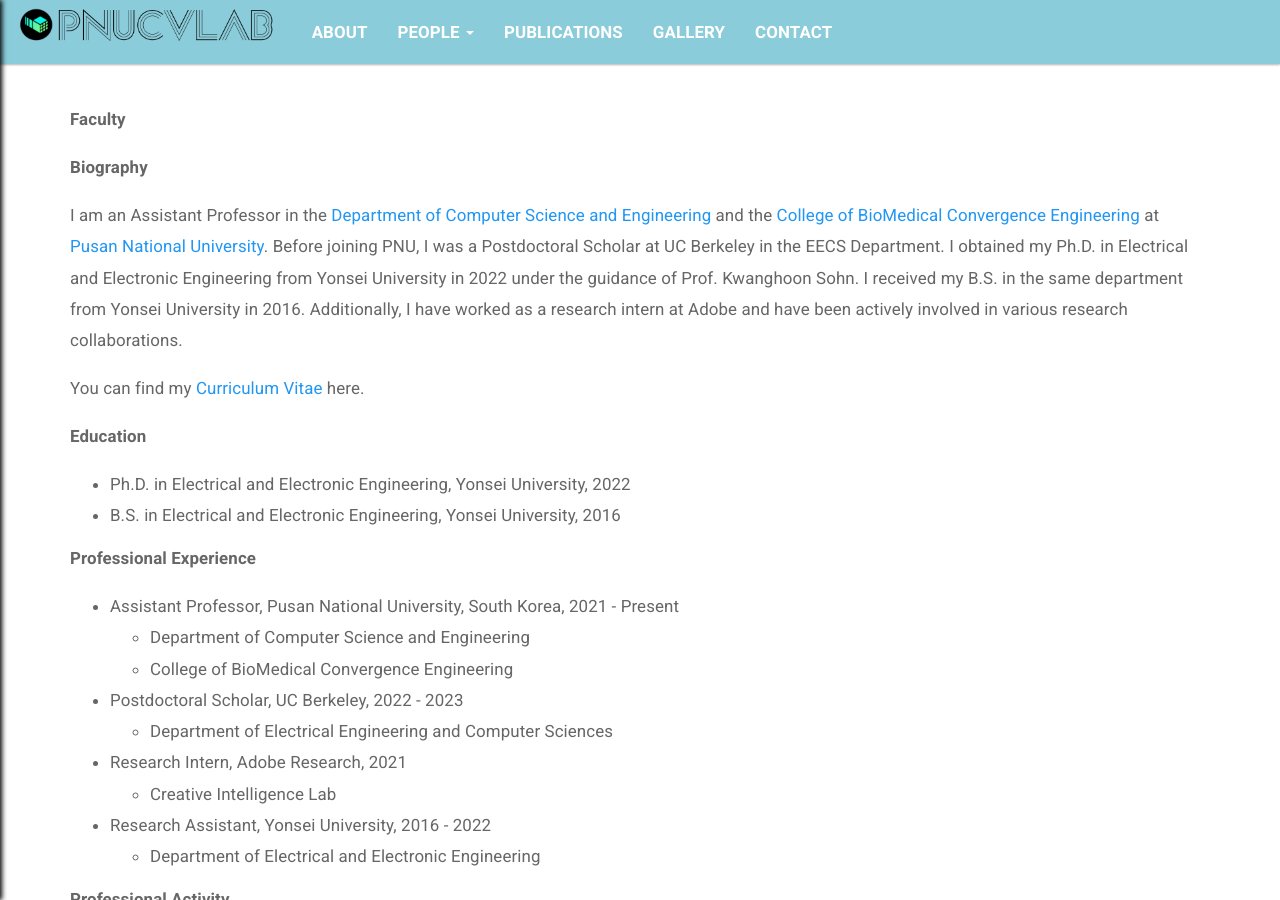
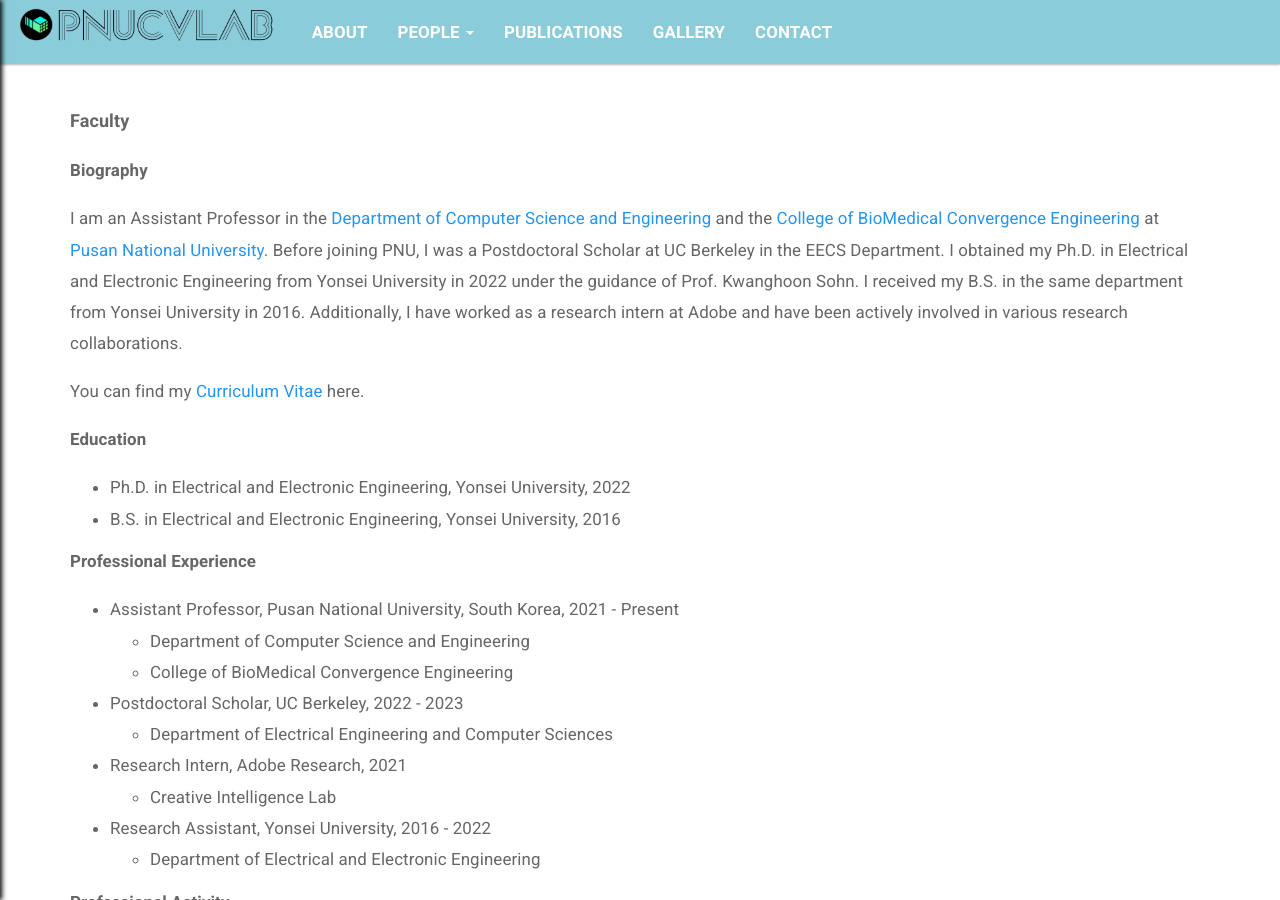
Before and after one commit to pnucvlab/pnucvlab.github.io, a Jekyll site: the page built from pages/people/faculty.md, in a window 1280 px wide and 900 px high. Built offline with Jekyll 4.4.1, drawn with Linux system fonts in a browser that asks for light colours.

Commit message:
edit faculty page

```diff
--- a/pages/people/faculty.md
+++ b/pages/people/faculty.md
@@ -4,7 +4,7 @@ title: Faculty
 permalink: /people/faculty/
 ---
 
-<p><strong>Faculty</strong></p>
+<p style="font-size: 18px;"><strong>Faculty</strong></p>
 
 <p><strong>Biography</strong></p>
 I am an Assistant Professor in the [Department of Computer Science and Engineering](https://cse.pusan.ac.kr/cse/index.do) and the [College of BioMedical Convergence Engineering](https://bce.pusan.ac.kr/bce/index.do) at [Pusan National University](https://www.pusan.ac.kr/kor/Main.do). Before joining PNU, I was a Postdoctoral Scholar at UC Berkeley in the EECS Department. I obtained my Ph.D. in Electrical and Electronic Engineering from Yonsei University in 2022 under the guidance of Prof. Kwanghoon Sohn. I received my B.S. in the same department from Yonsei University in 2016. Additionally, I have worked as a research intern at Adobe and have been actively involved in various research collaborations.
```
